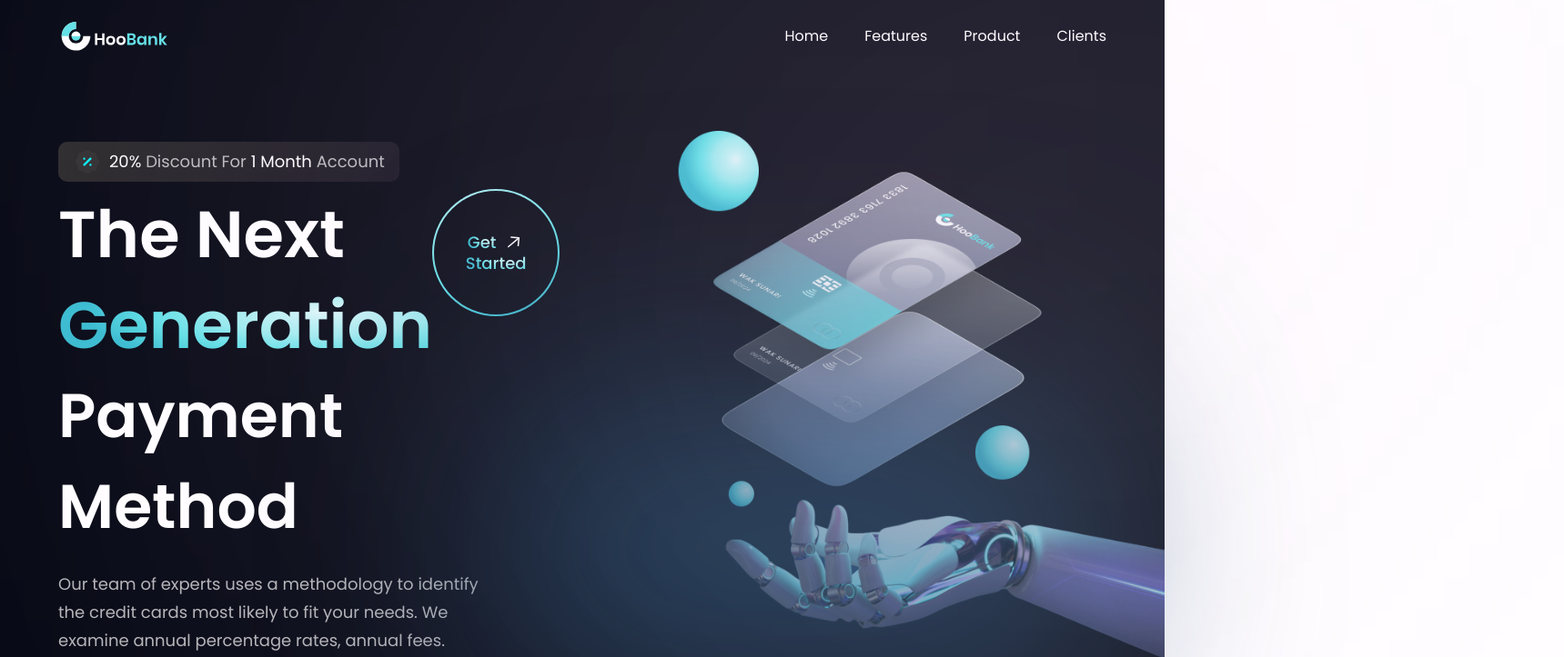
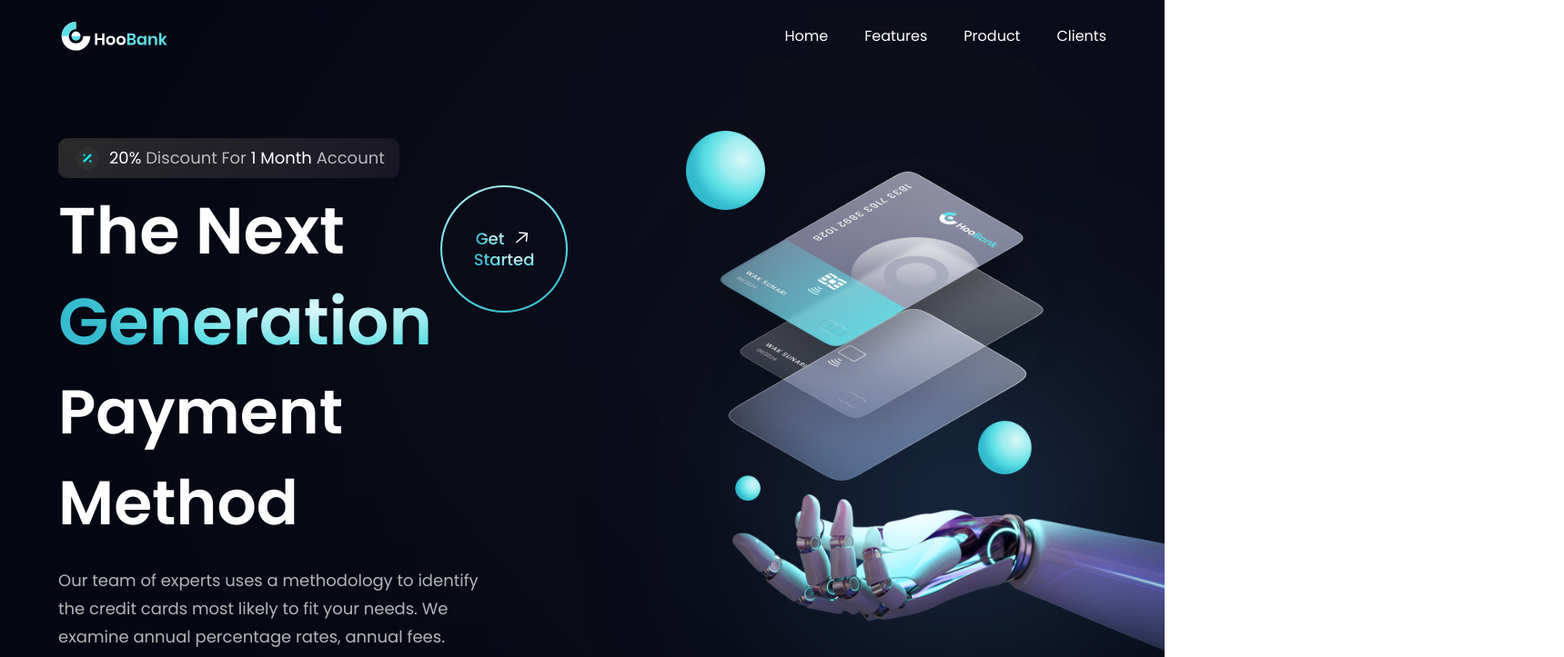
Before and after one commit to carolina-gomez/bank-modern-app, a React (Vite) app: page / in a window 1280 px wide. Shown: the top 723 px of the page at 91% size, 1719 px wide, since content can reach past the window. Built offline with nearby package versions, Linux system fonts and the light colour scheme.

Commit message:
fixed gradients to appear more subtle

```diff
--- a/src/components/Hero.jsx
+++ b/src/components/Hero.jsx
@@ -37,7 +37,7 @@
 
     </div>
 
-    <div >
+    <div className={`flex-1 flex ${styles.flexCenter} md:my-0 my-10 relative`}>
       <img src={robot} alt="billing" className='w-[100%] h-[100%] realtive z-[5] '/>
       <div className='absolute z-[0]  w-[40%] h-[35%] top-0 pink__gradient '/>
       <div className='absolute z-[1]  w-[80%] h-[80%] rounded-full bottom-40 white__gradient '/>
```
